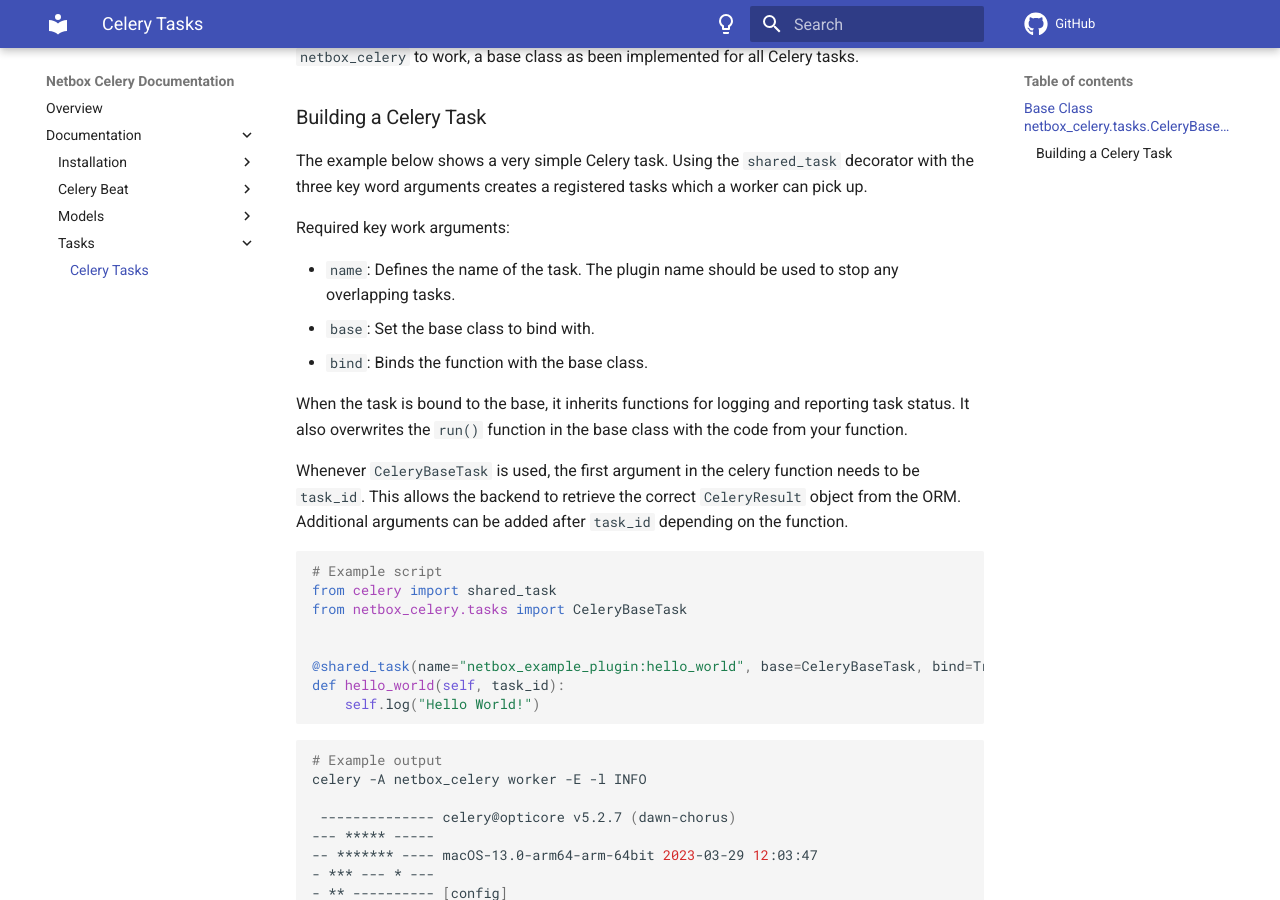
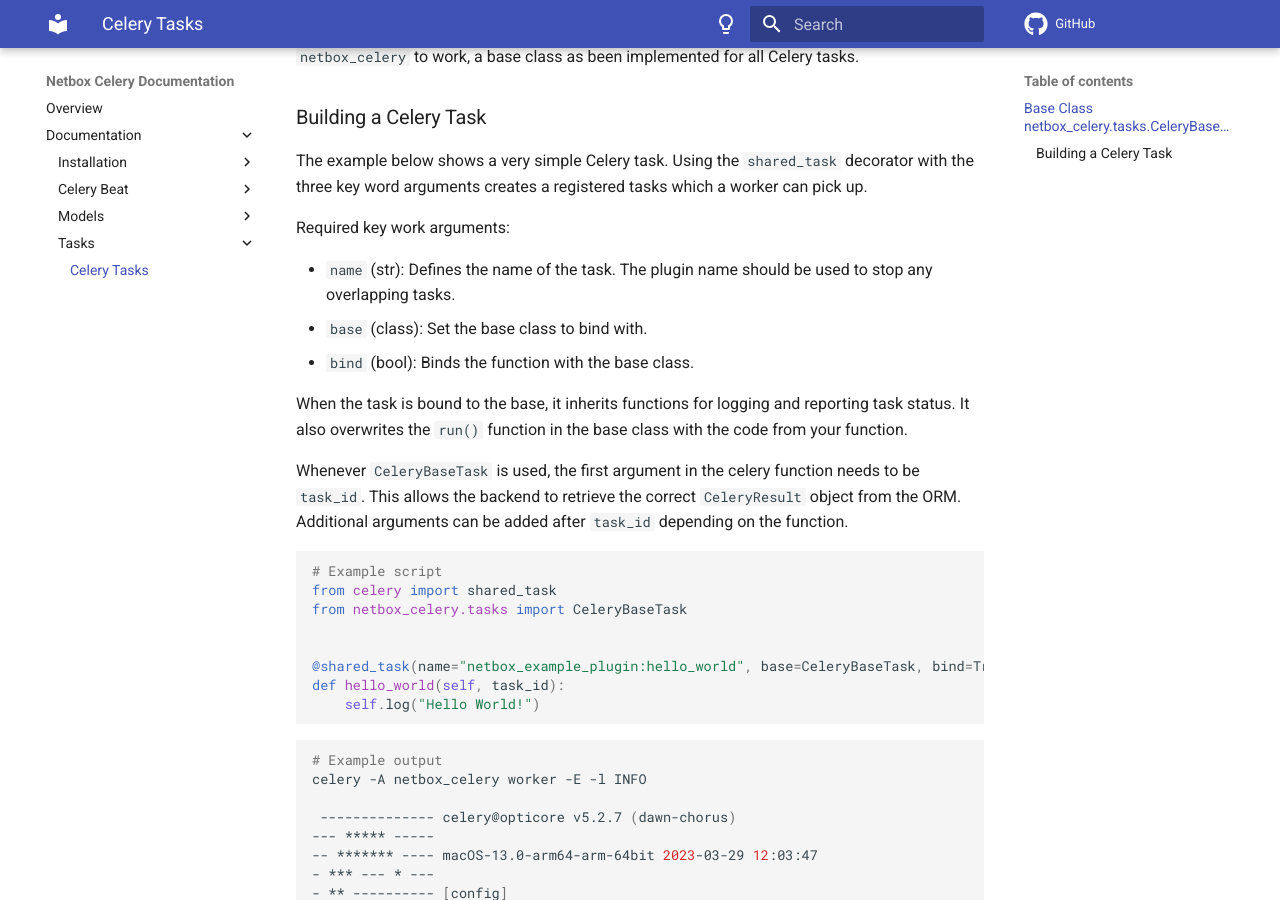
Before and after one commit to opticore/netbox-celery, an MkDocs documentation site: the page built from docs/tasks.md, in a window 1280 px wide and 900 px high, scrolled down 463 px. Built offline with MkDocs 1.6.1 and Material for MkDocs 9.7.7, drawn with Linux system fonts in a browser that asks for light colours; comment, search, counter and statistics services are not loaded.

```diff
--- a/docs/tasks.md
+++ b/docs/tasks.md
@@ -16,9 +16,9 @@ The example below shows a very simple Celery task. Using the `shared_task` decor
 
 Required key work arguments:
 
-- `name`: Defines the name of the task. The plugin name should be used to stop any overlapping tasks.
-- `base`: Set the base class to bind with.
-- `bind`: Binds the function with the base class.
+- `name` (str): Defines the name of the task. The plugin name should be used to stop any overlapping tasks.
+- `base` (class): Set the base class to bind with.
+- `bind` (bool): Binds the function with the base class.
 
 When the task is bound to the base, it inherits functions for logging and reporting task status. It also overwrites the `run()` function in the base class with the code from your function.
 
```
